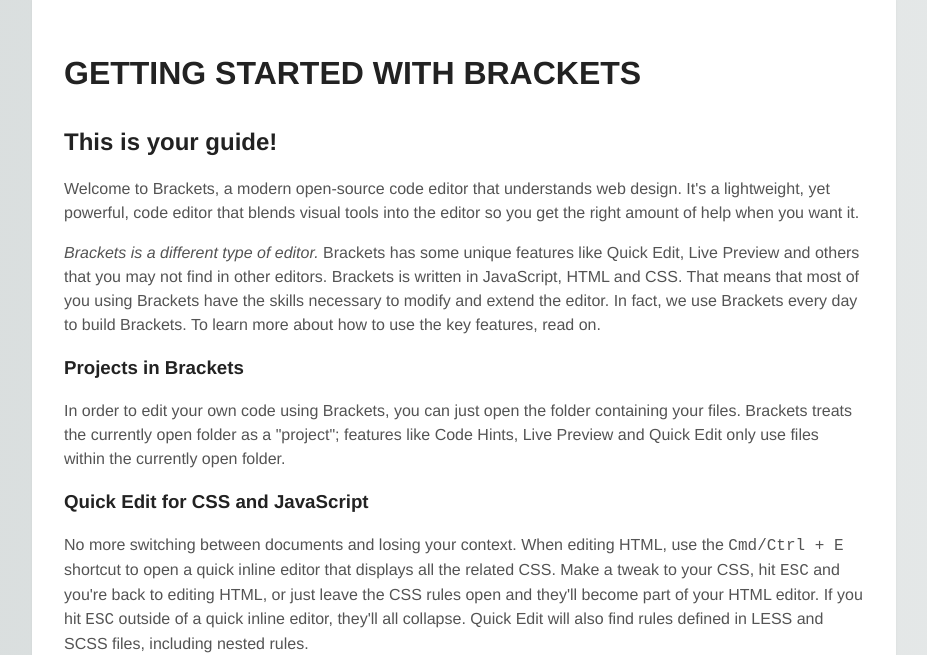
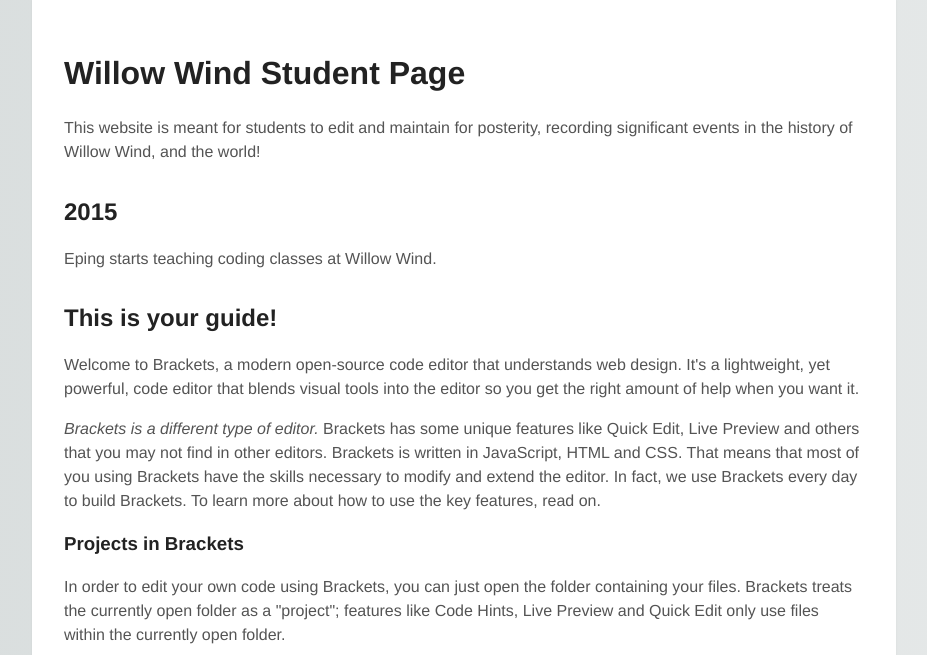
Before and after one commit to sleepinghungry/wwstuweb, a plain HTML site: page index.html in a window 1280 px wide. Shown: the top 655 px of the page, without its empty margins (176-1103 px from the left). Drawn offline with Linux system fonts and the light colour scheme.

Commit message:
Eping's first commit.
This is just a test of commiting a change.

```diff
--- a/index.html
+++ b/index.html
@@ -10,7 +10,14 @@
     </head>
     <body>
 
-        <h1>GETTING STARTED WITH BRACKETS</h1>
+        <h1>Willow Wind Student Page</h1>
+        <p>
+            This website is meant for students to edit and maintain for posterity, recording significant events in the history of Willow Wind, and the world!
+        </p>
+
+        <h2>2015</h2>
+        <p>Eping starts teaching coding classes at Willow Wind.</p>
+
         <h2>This is your guide!</h2>
 
         <!--
```
